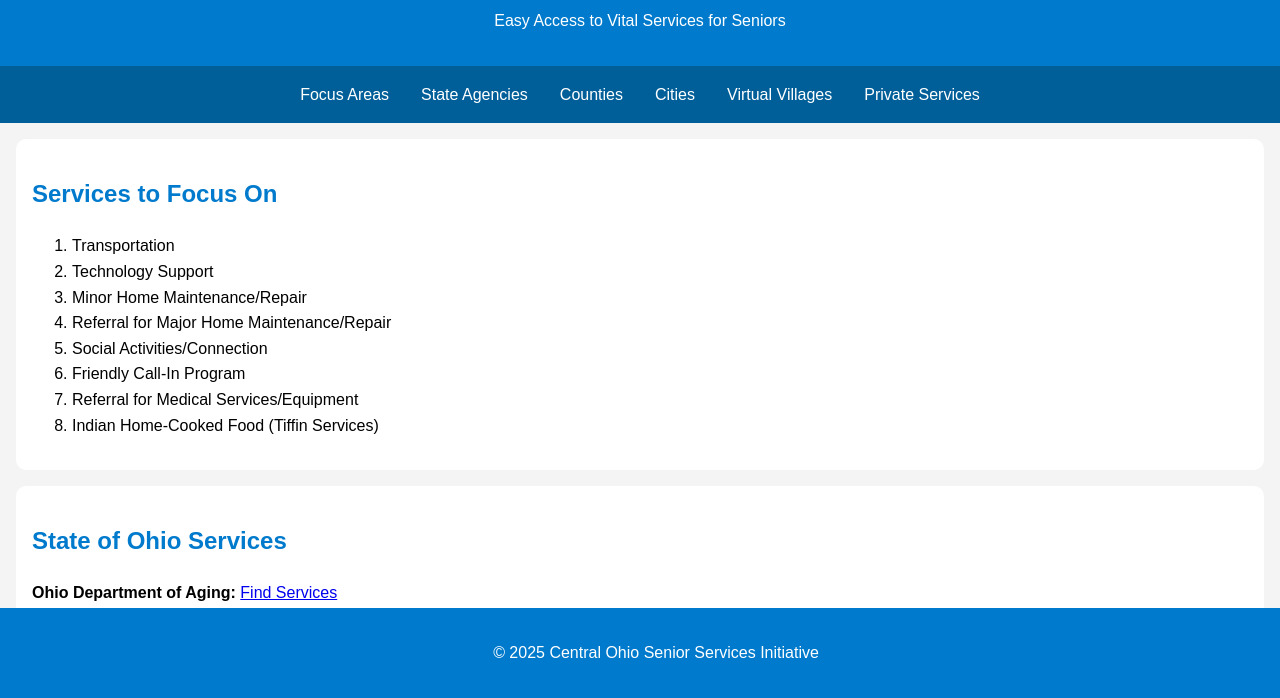
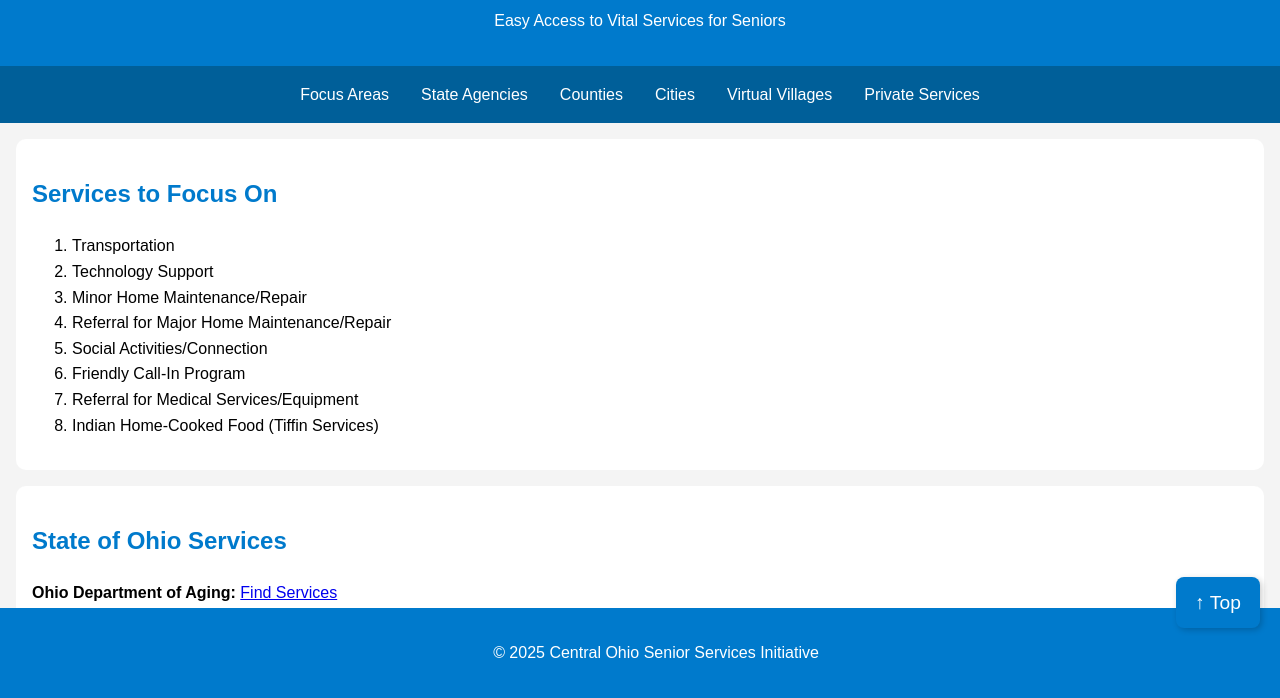
Before and after one commit to parimalpat/central-ohio-senior-services, a plain HTML site: page index.html in a window 1280 px wide. Shown: the part 102-800 px from the top of the page. Drawn offline with Linux system fonts and the light colour scheme.

Commit message:
Update index.html
added Back to Top option

```diff
--- a/index.html
+++ b/index.html
@@ -9,6 +9,25 @@
   main {
     margin-bottom: 5em;
   }
+
+#backToTop {
+  position: fixed;
+  bottom: 70px; /* above the footer */
+  right: 20px;
+  padding: 0.75em 1em;
+  font-size: 1.2em;
+  background-color: #007acc;
+  color: white;
+  border: none;
+  border-radius: 8px;
+  cursor: pointer;
+  z-index: 1000;
+  box-shadow: 2px 2px 6px rgba(0,0,0,0.2);
+}
+
+#backToTop:hover {
+  background-color: #005f99;
+}
 
     body {
       font-family: Arial, sans-serif;
@@ -142,5 +161,12 @@
   <footer>
     <p>© 2025 Central Ohio Senior Services Initiative</p>
   </footer>
+  <button id="backToTop" onclick="scrollToTop()">↑ Top</button>
+<script>
+  function scrollToTop() {
+    window.scrollTo({ top: 0, behavior: 'smooth' });
+  }
+</script>
+
 </body>
 </html>
```
